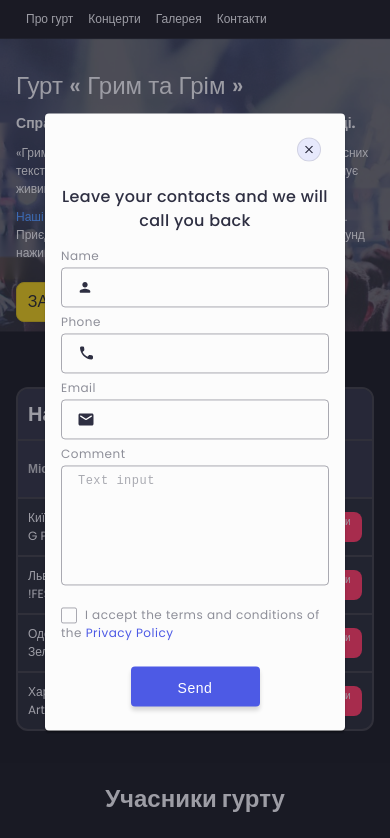
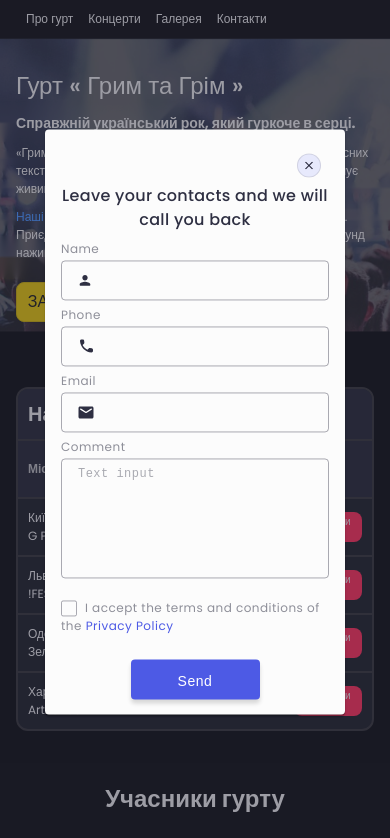
Before and after one commit to Yaremchuk-Sergey/Test-Junior-Front-end-Developer, a plain HTML site: page index.html in a window 390 px wide. Both pictures are taken after a click on the button "ЗАМОВИТИ КВИТОК". Shown: the top 838 px of the page. Drawn offline with Linux system fonts and the light colour scheme.

Commit message:
fixed mobail first

```diff
--- a/styles.css
+++ b/styles.css
@@ -855,7 +855,7 @@ a {
     min-height: 400px;
     width: 400px;
     border-radius: 4px;
-    padding: 72px 16px 24px 16px;
+    padding: 60px 16px 20px 16px;
   }
 
   .backdrop-btn {
@@ -863,13 +863,17 @@ a {
     min-width: 149px;
     height: 50px;
   }
+
+  .text-modal {
+    margin-bottom: 12px;
+  }
 }
 @media screen and (max-width: 480px) {
   .modal {
     min-height: 400px;
     width: 300px;
     border-radius: 4px;
-    padding: 72px 16px 24px 16px;
+    padding: 55px 16px 15px 16px;
   }
 
   .backdrop-btn {
@@ -878,4 +882,8 @@ a {
     min-width: 129px;
     height: 40px;
   }
+
+  .text-modal {
+    margin-bottom: 10px;
+  }
 }
```
